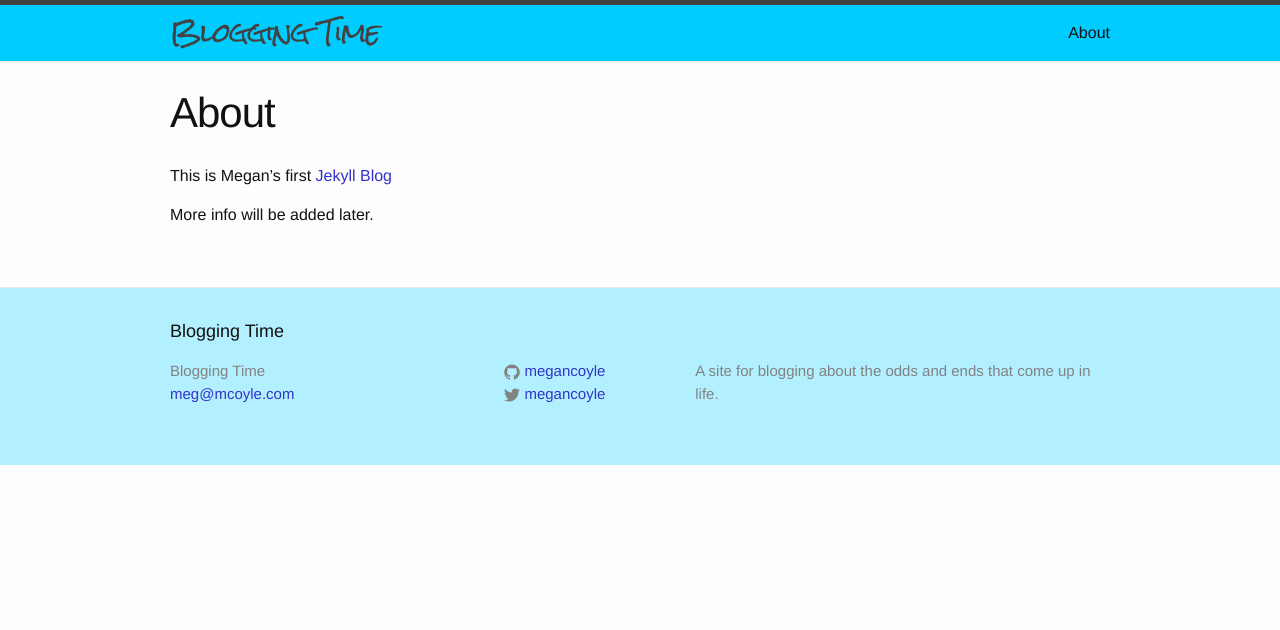
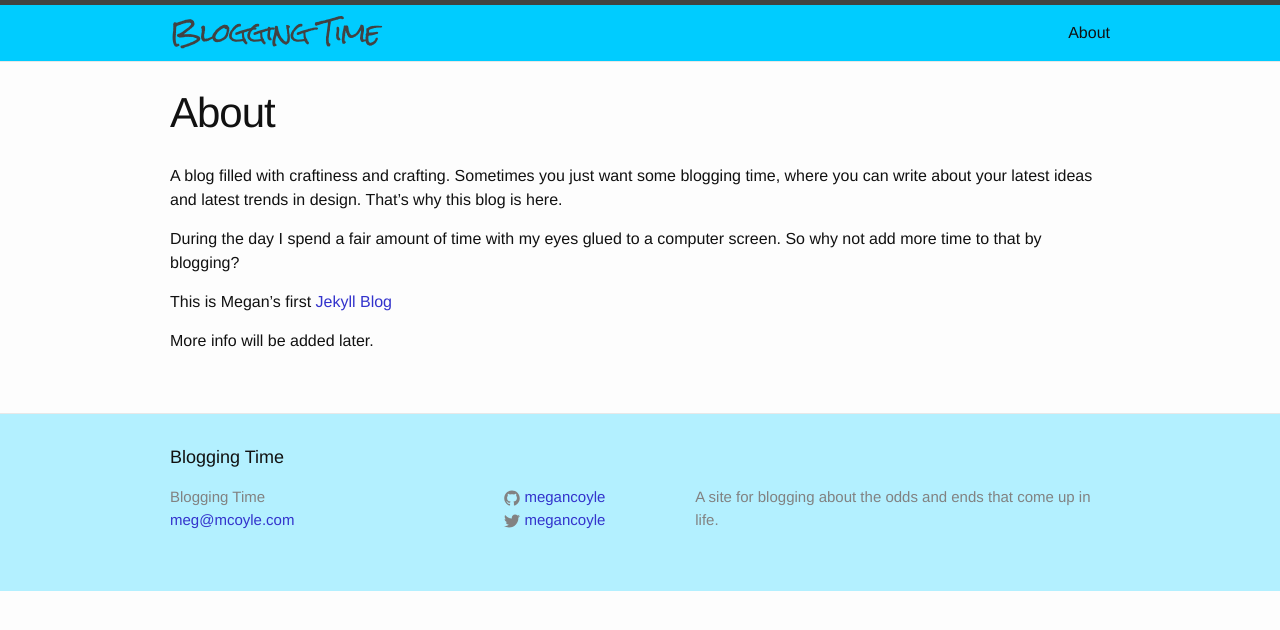
Before and after one commit to megancoyle/blogging-time, a Jekyll site: the page built from about.md, in a window 1280 px wide. Shown: the top 630 px of the page. Built offline with Jekyll 4.4.1, drawn with Linux system fonts in a browser that asks for light colours.

Commit message:
Update About page

```diff
--- a/about.md
+++ b/about.md
@@ -4,6 +4,10 @@ title: About
 permalink: /about/
 ---
 
+A blog filled with craftiness and crafting. Sometimes you just want some blogging time, where you can write about your latest ideas and latest trends in design. That's why this blog is here.
+
+During the day I spend a fair amount of time with my eyes glued to a computer screen. So why not add more time to that by blogging?
+
 This is Megan's first [Jekyll Blog](http://jekyllrb.com/)
 
 More info will be added later.
```
